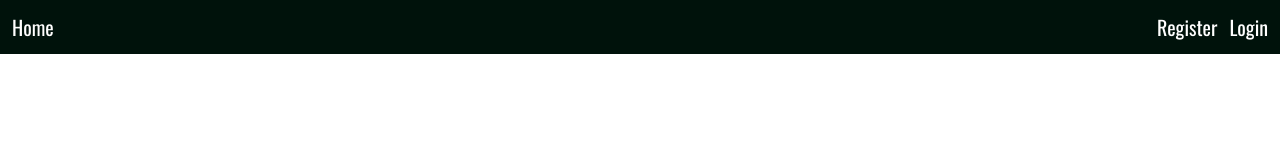
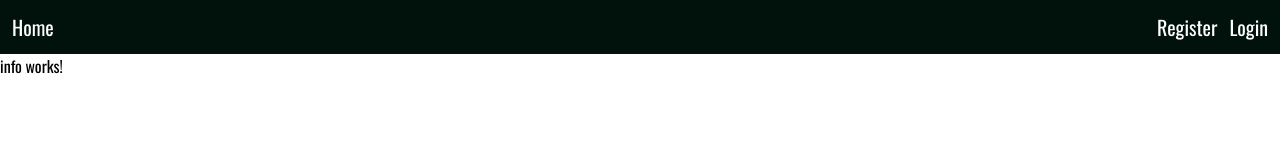
Before and after one commit to ayomanetsan/url-shortener-app, an Angular app in the folder frontend/: page /info in a window 1280 px wide. Before the commit this address led to /. Shown: the top 160 px of the page. Built offline with nearby package versions, Linux system fonts and the light colour scheme.

Commit message:
Create client url info component

```diff
--- a/frontend/src/app/app-routing.module.ts
+++ b/frontend/src/app/app-routing.module.ts
@@ -4,6 +4,7 @@ import { RegisterComponent } from './components/register/register.component';
 import { LoginComponent } from './components/login/login.component';
 import { UrlTableComponent } from './components/url-table/url-table.component';
 import { RedirectComponent } from './components/redirect/redirect.component';
+import { InfoComponent } from './components/info/info.component';
 
 const routes: Routes = [];
 
@@ -13,6 +14,7 @@ const routes: Routes = [];
       { path: 'sign-up', component: RegisterComponent },
       { path: 'sign-in', component: LoginComponent },
       { path: 'table', component: UrlTableComponent },
+      { path: 'info', component: InfoComponent },
       { path: 'sh/:shortUrl', component: RedirectComponent },
   ]),
 ],
--- a/frontend/src/app/app.module.ts
+++ b/frontend/src/app/app.module.ts
@@ -10,6 +10,7 @@ import { LoginComponent } from './components/login/login.component';
 import { UrlTableComponent } from './components/url-table/url-table.component';
 import { JwtInterceptor } from './core/interceptors/jwt.interceptor';
 import { RedirectComponent } from './components/redirect/redirect.component';
+import { InfoComponent } from './components/info/info.component';
 
 @NgModule({
   declarations: [
@@ -17,7 +18,8 @@ import { RedirectComponent } from './components/redirect/redirect.component';
     RegisterComponent,
     LoginComponent,
     UrlTableComponent,
-    RedirectComponent
+    RedirectComponent,
+    InfoComponent
   ],
   imports: [
     BrowserModule,
--- /dev/null
+++ b/frontend/src/app/components/info/info.component.html
@@ -0,0 +1 @@
+<p>info works!</p>
```
Also changed, not shown: frontend/src/app/components/info/info.component.ts (added, +10 -0 lines), frontend/src/app/components/info/info.component.css (added), 1 other file (tests, documents, lock files or other folders).
